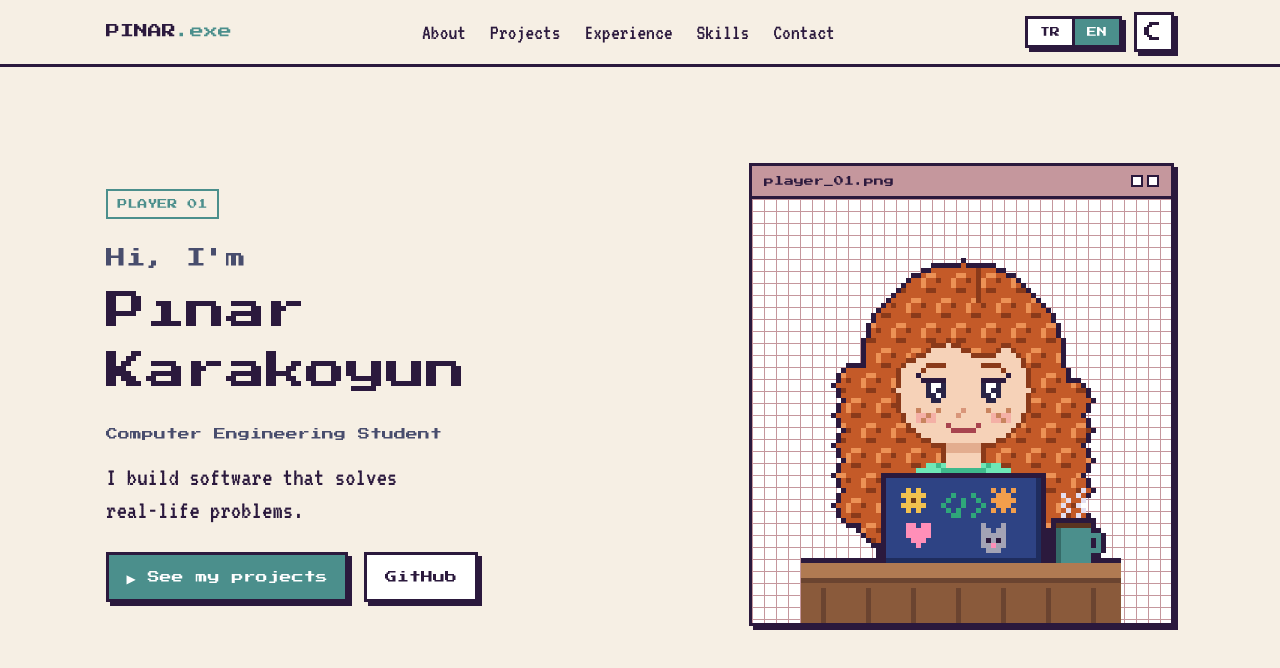
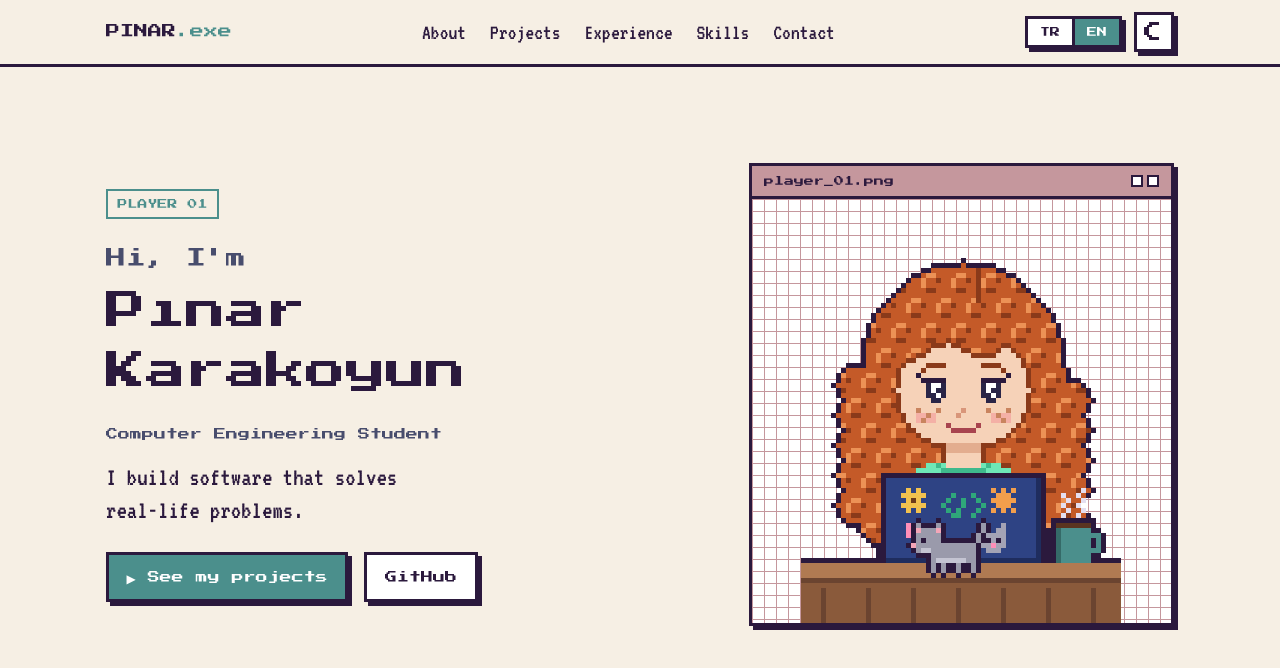
Before and after one commit to pinarkarakoyun/pinarkarakoyun.github.io, a React (Vite) app: page / in a window 1280 px wide. Shown: the top 668 px of the page. Built offline with nearby package versions, Linux system fonts and the light colour scheme.

Commit message:
feat: add walking cat to avatar desk

```diff
--- a/src/components/Hero.css
+++ b/src/components/Hero.css
@@ -61,9 +61,15 @@
   background-size: 12px 12px;
 }
 
+/* Avatar ve üstünde yürüyen kedi aynı kutuyu paylaşır; kedi yüzdeyle konumlanır */
+.hero__scene {
+  position: relative;
+  width: 100%;
+  max-width: 320px;
+}
+
 .avatar {
   width: 100%;
-  max-width: 320px;
   height: auto;
 }
 
--- a/src/components/Hero.jsx
+++ b/src/components/Hero.jsx
@@ -2,6 +2,7 @@ import { profile } from '../data/profile.js'
 import { useLanguage } from '../i18n/useLanguage.js'
 import { ui } from '../i18n/ui.js'
 import { Avatar } from './avatar/Avatar.jsx'
+import { WalkingCat } from './cat/WalkingCat.jsx'
 import './Hero.css'
 
 export function Hero() {
@@ -36,7 +37,10 @@ export function Hero() {
           </span>
         </div>
         <div className="hero__avatar-body">
-          <Avatar title={t(ui.hero.avatarAlt)} />
+          <div className="hero__scene">
+            <Avatar title={t(ui.hero.avatarAlt)} />
+            <WalkingCat />
+          </div>
         </div>
       </div>
     </section>
--- a/src/components/avatar/Avatar.jsx
+++ b/src/components/avatar/Avatar.jsx
@@ -1,38 +1,6 @@
+import { PixelSprite } from '../pixel/PixelSprite.jsx'
 import { palette, pixels } from './avatarPixels.js'
 
-// Izgarayı SVG'ye çevirir. Aynı renkteki yan yana pikselleri tek bir dikdörtgende birleştirir:
-// 64x80 = 5120 piksel yerine birkaç yüz <rect> çizilir, tarayıcı daha az yorulur.
-function toRuns(rows) {
-  const runs = []
-  rows.forEach((row, y) => {
-    let x = 0
-    while (x < row.length) {
-      const char = row[x]
-      let end = x + 1
-      while (end < row.length && row[end] === char) end++
-      if (palette[char]) runs.push({ x, y, width: end - x, color: palette[char] })
-      x = end
-    }
-  })
-  return runs
+export function Avatar({ title }) {
+  return <PixelSprite pixels={pixels} palette={palette} className="avatar" title={title} />
 }
-
-const runs = toRuns(pixels)
-const width = pixels[0].length
-const height = pixels.length
-
-export function Avatar({ title }) {
-  return (
-    <svg
-      className="avatar"
-      viewBox={`0 0 ${width} ${height}`}
-      shapeRendering="crispEdges"
-      role="img"
-      aria-label={title}
-    >
-      {runs.map(({ x, y, width: w, color }) => (
-        <rect key={`${x}-${y}`} x={x} y={y} width={w} height={1} fill={color} />
-      ))}
-    </svg>
-  )
-}
--- /dev/null
+++ b/src/components/cat/WalkingCat.css
@@ -0,0 +1,47 @@
+.walking-cat {
+  position: absolute;
+  padding: 0;
+  border: 0;
+  background: none;
+  cursor: pointer;
+}
+
+.walking-cat__sprite {
+  width: 100%;
+  height: auto;
+}
+
+/* Sola yürürken kareyi aynala */
+.walking-cat--left .walking-cat__sprite {
+  transform: scaleX(-1);
+}
+
+.walking-cat__heart {
+  position: absolute;
+  left: 50%;
+  bottom: 80%;
+  width: 40%;
+  height: auto;
+  pointer-events: none;
+  /* steps(): kalp yumuşak değil, piksel piksel yükselir */
+  animation: cat-heart-rise 1.3s steps(8) forwards;
+}
+
+@keyframes cat-heart-rise {
+  from {
+    transform: translate(-50%, 0);
+    opacity: 1;
+  }
+  to {
+    transform: translate(-50%, -160%);
+    opacity: 0;
+  }
+}
+
+/* Hareket azaltma açıksa kalp yükselmeden yerinde görünür (JS kısa süre sonra kaldırır) */
+@media (prefers-reduced-motion: reduce) {
+  .walking-cat__heart {
+    animation: none;
+    transform: translate(-50%, -40%);
+  }
+}
--- /dev/null
+++ b/src/components/cat/WalkingCat.jsx
@@ -0,0 +1,83 @@
+import { useEffect, useRef, useState } from 'react'
+import { usePrefersReducedMotion } from '../../hooks/usePrefersReducedMotion.js'
+import { useLanguage } from '../../i18n/useLanguage.js'
+import { ui } from '../../i18n/ui.js'
+import { PixelSprite } from '../pixel/PixelSprite.jsx'
+import { nextCatStep } from './catMovement.js'
+import { catFrames, catPalette, heartPalette, heartPixels } from './catSprites.js'
+import './WalkingCat.css'
+
+// Avatar ızgarasına (64x80) göre ölçüler
+const SCENE = { width: 64, height: 80 }
+const CAT = { width: 17, height: 12 }
+const DESK_Y = 71 // kedinin ayaklarının bastığı satırın bir altı
+const BOUNDS = { min: 0, max: 33 } // 33'ten sonrası kupa
+const STEP_MS = 160
+const TAIL_MS = 380
+const SIT_MS = 3200
+const HEART_MS = 1300
+
+export function WalkingCat() {
+  const { t } = useLanguage()
+  const reducedMotion = usePrefersReducedMotion()
+  const [position, setPosition] = useState({ x: 12, direction: 1 })
+  const [frame, setFrame] = useState(0)
+  const [sitting, setSitting] = useState(false)
+  const [hearts, setHearts] = useState([])
+  const sitTimer = useRef(null)
+  const nextHeartId = useRef(0)
+
+  const walking = !sitting && !reducedMotion
+
+  // Yürürken: her adımda bir piksel ilerle ve patileri değiştir
+  useEffect(() => {
+    if (!walking) return
+    const id = setInterval(() => {
+      setPosition((current) => nextCatStep(current, BOUNDS))
+      setFrame((current) => 1 - current)
+    }, STEP_MS)
+    return () => clearInterval(id)
+  }, [walking])
+
+  // Otururken: kuyruğu salla (hareket azaltma açıksa sallamadan otur)
+  useEffect(() => {
+    if (walking || reducedMotion) return
+    const id = setInterval(() => setFrame((current) => 1 - current), TAIL_MS)
+    return () => clearInterval(id)
+  }, [walking, reducedMotion])
+
+  // Bileşen kaldırılırsa bekleyen oturma zamanlayıcısını temizle
+  useEffect(() => () => clearTimeout(sitTimer.current), [])
+
+  function handlePet() {
+    setSitting(true)
+    clearTimeout(sitTimer.current)
+    sitTimer.current = setTimeout(() => setSitting(false), SIT_MS)
+
+    const id = nextHeartId.current++
+    setHearts((current) => [...current, id])
+    setTimeout(() => setHearts((current) => current.filter((heart) => heart !== id)), HEART_MS)
+  }
+
+  const sprite = walking ? (frame ? catFrames.walkB : catFrames.walkA) : frame ? catFrames.sitB : catFrames.sitA
+
+  return (
+    <button
+      type="button"
+      className={`walking-cat${position.direction < 0 ? ' walking-cat--left' : ''}`}
+      style={{
+        left: `${(position.x / SCENE.width) * 100}%`,
+        top: `${((DESK_Y - CAT.height) / SCENE.height) * 100}%`,
+        width: `${(CAT.width / SCENE.width) * 100}%`,
+      }}
+      onClick={handlePet}
+      aria-label={t(ui.cat.pet)}
+      title={t(ui.cat.pet)}
+    >
+      <PixelSprite pixels={sprite} palette={catPalette} className="walking-cat__sprite" />
+      {hearts.map((id) => (
+        <PixelSprite key={id} pixels={heartPixels} palette={heartPalette} className="walking-cat__heart" />
+      ))}
+    </button>
+  )
+}
--- /dev/null
+++ b/src/components/cat/catMovement.js
@@ -0,0 +1,9 @@
+// Kedinin bir sonraki adımı. Saf fonksiyon: React'ten bağımsız, kolayca test edilebilir.
+//   position:  { x, direction }  x = avatar ızgarasındaki piksel, direction = 1 (sağ) / -1 (sol)
+//   bounds:    { min, max }      kedinin sol kenarının gidebileceği aralık
+// Sınırı geçecekse o adımda yerinde kalıp arkasını döner, sonraki adımda geri yürür.
+export function nextCatStep({ x, direction }, { min, max }) {
+  const nextX = x + direction
+  if (nextX < min || nextX > max) return { x, direction: -direction }
+  return { x: nextX, direction }
+}
--- /dev/null
+++ b/src/components/cat/catSprites.js
@@ -0,0 +1,74 @@
+// Masada yürüyen gri kedinin kareleri. Hepsi sağa bakıyor; sola yürürken CSS ile aynalanıyor.
+// 17x12 piksel: yürüme (2 kare, patiler sırayla), oturma (2 kare, kuyruk kıpırdıyor).
+
+export const catPalette = {
+  '.': null,
+  k: '#2b193d', // dış çizgi
+  c: '#9a9aab', // gri tüy
+  l: '#c4c4d2', // açık gri (göğüs, çene)
+  p: '#f4a6b8', // kulak içi, burun
+  e: '#2b193d', // göz
+}
+
+// Kalp: tıklayınca kedinin başından yükselir
+export const heartPixels = ['.kk.kk.', 'kPPkPPk', 'kPPPPPk', '.kPPPk.', '..kPk..', '...k...']
+export const heartPalette = { '.': null, k: '#2b193d', P: '#ff8fb8' }
+
+export const catFrames = {
+  walkA: [
+    '.k........k...k..',
+    'kck......kckkkck.',
+    'kck......kpcccpk.',
+    '.kck.....kccccck.',
+    '.kckkkkkkkccceck.',
+    '..kccccccccccccpk',
+    '..kcccccccccllck.',
+    '..kccccccccckkk..',
+    '..kccllllllck....',
+    '..kckkckkckck....',
+    '..kckkckkckck....',
+    '...k..k..k.k.....',
+  ],
+  walkB: [
+    '..k.......k...k..',
+    '.kck.....kckkkck.',
+    'kck......kpcccpk.',
+    '.kck.....kccccck.',
+    '.kckkkkkkkccceck.',
+    '..kccccccccccccpk',
+    '..kcccccccccllck.',
+    '..kccccccccckkk..',
+    '..kccllllllck....',
+    '...kcckkkkcck....',
+    '...kcck..kcck....',
+    '....kk....kk.....',
+  ],
+  sitA: [
+    '..........k...k..',
+    '.........kckkkck.',
+    '.........kpcccpk.',
+    '.........kccccck.',
+    '......kkkkccceck.',
+    '.....kcccccccccpk',
+    '.....kccccccllck.',
+    '....kccclllckkk..',
+    '.k..kccclllck....',
+    'kckkkccclllck....',
+    '.kcccccclllck....',
+    '..kkkkkkkkkk.....',
+  ],
+  sitB: [
+    '..........k...k..',
+    '.........kckkkck.',
+    '.........kpcccpk.',
+    '.........kccccck.',
+    '......kkkkccceck.',
+    '.....kcccccccccpk',
+    '.....kccccccllck.',
+    '.k..kccclllckkk..',
+    'kck.kccclllck....',
+    '.kckkccclllck....',
+    '..kccccclllck....',
+    '...kkkkkkkkk.....',
+  ],
+}
--- /dev/null
+++ b/src/components/pixel/PixelSprite.jsx
@@ -0,0 +1,44 @@
+// Metin ızgarasını (her karakter bir piksel) keskin kenarlı bir SVG'ye çevirir.
+// Aynı renkteki yan yana pikseller tek bir dikdörtgende birleştirilir: örneğin avatarın
+// 64x80 = 5120 pikseli yerine yaklaşık bin <rect> çizilir, tarayıcı daha az yorulur.
+
+function toRuns(rows, palette) {
+  const runs = []
+  rows.forEach((row, y) => {
+    let x = 0
+    while (x < row.length) {
+      const char = row[x]
+      let end = x + 1
+      while (end < row.length && row[end] === char) end++
+      if (palette[char]) runs.push({ x, y, width: end - x, color: palette[char] })
+      x = end
+    }
+  })
+  return runs
+}
+
+// Aynı ızgara her render'da yeniden hesaplanmasın diye sonuçları sakla
+const cache = new WeakMap()
+
+function getRuns(pixels, palette) {
+  if (!cache.has(pixels)) cache.set(pixels, toRuns(pixels, palette))
+  return cache.get(pixels)
+}
+
+export function PixelSprite({ pixels, palette, className, title }) {
+  const runs = getRuns(pixels, palette)
+  const a11y = title ? { role: 'img', 'aria-label': title } : { 'aria-hidden': true }
+
+  return (
+    <svg
+      className={className}
+      viewBox={`0 0 ${pixels[0].length} ${pixels.length}`}
+      shapeRendering="crispEdges"
+      {...a11y}
+    >
+      {runs.map(({ x, y, width, color }) => (
+        <rect key={`${x}-${y}`} x={x} y={y} width={width} height={1} fill={color} />
+      ))}
+    </svg>
+  )
+}
--- /dev/null
+++ b/src/hooks/usePrefersReducedMotion.js
@@ -0,0 +1,17 @@
+import { useEffect, useState } from 'react'
+
+const query = '(prefers-reduced-motion: reduce)'
+
+// Sistemde "hareketi azalt" açık mı? Ayar değişirse canlı güncellenir.
+export function usePrefersReducedMotion() {
+  const [reduced, setReduced] = useState(() => window.matchMedia(query).matches)
+
+  useEffect(() => {
+    const media = window.matchMedia(query)
+    const onChange = () => setReduced(media.matches)
+    media.addEventListener('change', onChange)
+    return () => media.removeEventListener('change', onChange)
+  }, [])
+
+  return reduced
+}
--- a/src/i18n/ui.js
+++ b/src/i18n/ui.js
@@ -49,6 +49,9 @@ export const ui = {
   skills: {
     languages: { tr: 'Diller', en: 'Languages' },
   },
+  cat: {
+    pet: { tr: 'Kediyi sev', en: 'Pet the cat' },
+  },
   languageToggle: {
     label: { tr: 'Dil seçimi', en: 'Language' },
   },
```
